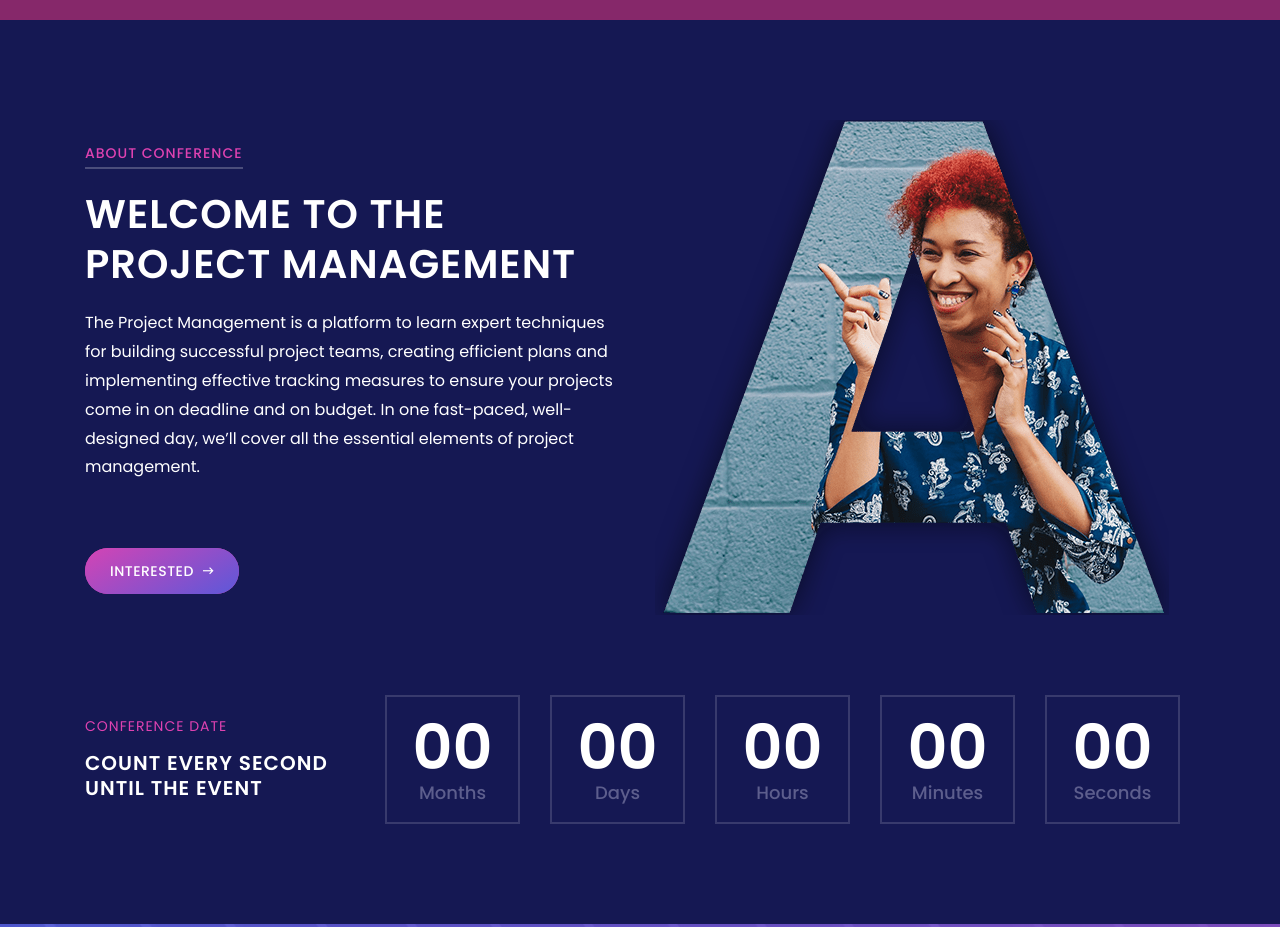
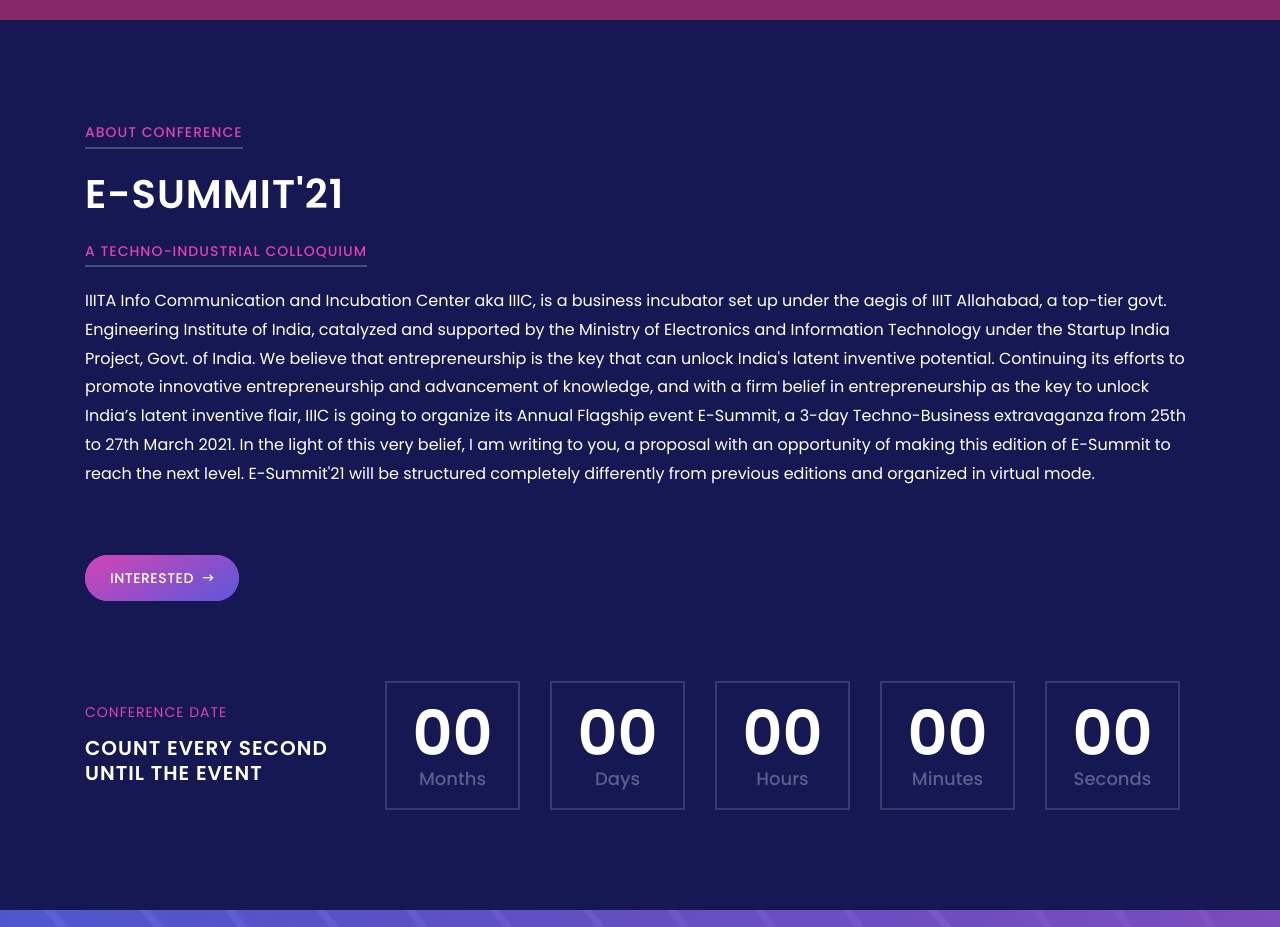
Before and after one commit to Error404m/esummit21, a website: page index.html in a window 1280 px wide. Shown: the part 960-1887 px from the top of the page. Drawn offline with Linux system fonts and the light colour scheme.

Commit message:
Update index.html

```diff
--- a/index.html
+++ b/index.html
@@ -123,21 +123,21 @@
         <div class="container">
             <div class="row align-items-center">
                 <!-- About Content -->
-                <div class="col-12 col-md-6">
+                <div class="col-12 col-md-12">
                     <div class="about-content-text mb-80">
                         <h6 class="wow fadeInUp" data-wow-delay="300ms">About Conference</h6>
-                        <h3 class="wow fadeInUp" data-wow-delay="300ms">Welcome to the Project Management</h3>
-                        <p class="wow fadeInUp" data-wow-delay="300ms">The Project Management is a platform to learn expert techniques for building successful project teams, creating efficient plans and implementing effective tracking measures to ensure your projects come in on deadline and on budget. In one fast-paced, well-designed day, we’ll cover all the essential elements of project management.</p>
+                        <h3 class="wow fadeInUp" data-wow-delay="300ms">E-Summit'21</h3>
+                        <h6>A Techno-Industrial Colloquium</h6>
+                        <p class="wow fadeInUp" data-wow-delay="300ms">IIITA Info Communication and Incubation Center aka IIIC, is a business incubator set up under the aegis of IIIT Allahabad, a top-tier govt. Engineering Institute of India, catalyzed and supported by the Ministry of Electronics and Information Technology under the Startup India Project, Govt. of India.
+We believe that entrepreneurship is the key that can unlock India's latent inventive potential. Continuing its efforts to promote innovative entrepreneurship and advancement of knowledge, and with a firm belief in entrepreneurship as the key to unlock India’s latent inventive flair, IIIC is going to organize its Annual Flagship event E-Summit, a 3-day Techno-Business extravaganza from 25th to 27th March 2021.
+In the light of this very belief, I am writing to you, a proposal with an opportunity of making this edition of E-Summit to reach the next level. E-Summit'21 will be structured completely differently from previous editions and organized in virtual mode.
+</p>
                         <a href="#" class="btn confer-btn mt-50 wow fadeInUp" data-wow-delay="300ms">Interested <i class="zmdi zmdi-long-arrow-right"></i></a>
                     </div>
                 </div>
 
                 <!-- About Thumb -->
-                <div class="col-12 col-md-6">
-                    <div class="about-thumb mb-80 wow fadeInUp" data-wow-delay="300ms">
-                        <img src="img/bg-img/2.png" alt="">
-                    </div>
-                </div>
+
             </div>
         </div>
 
```
